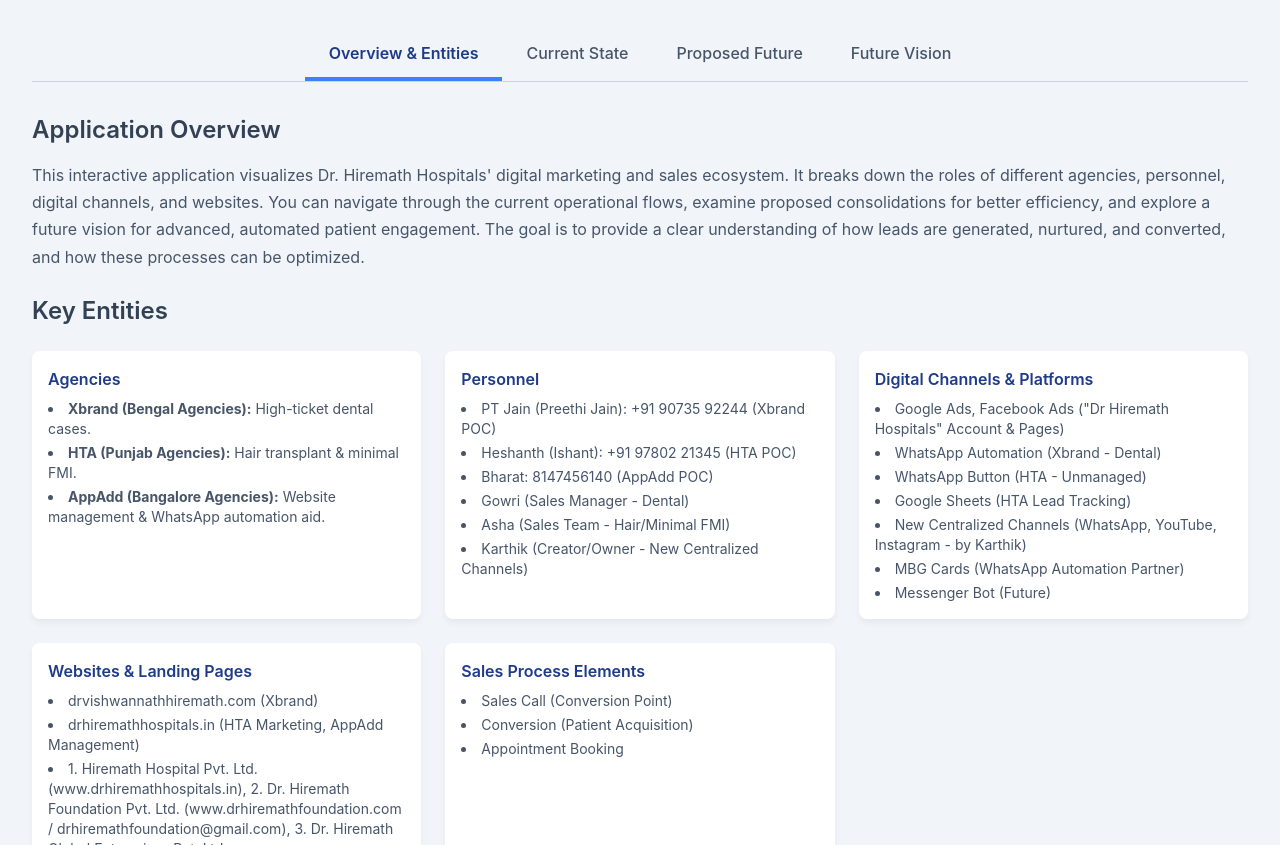
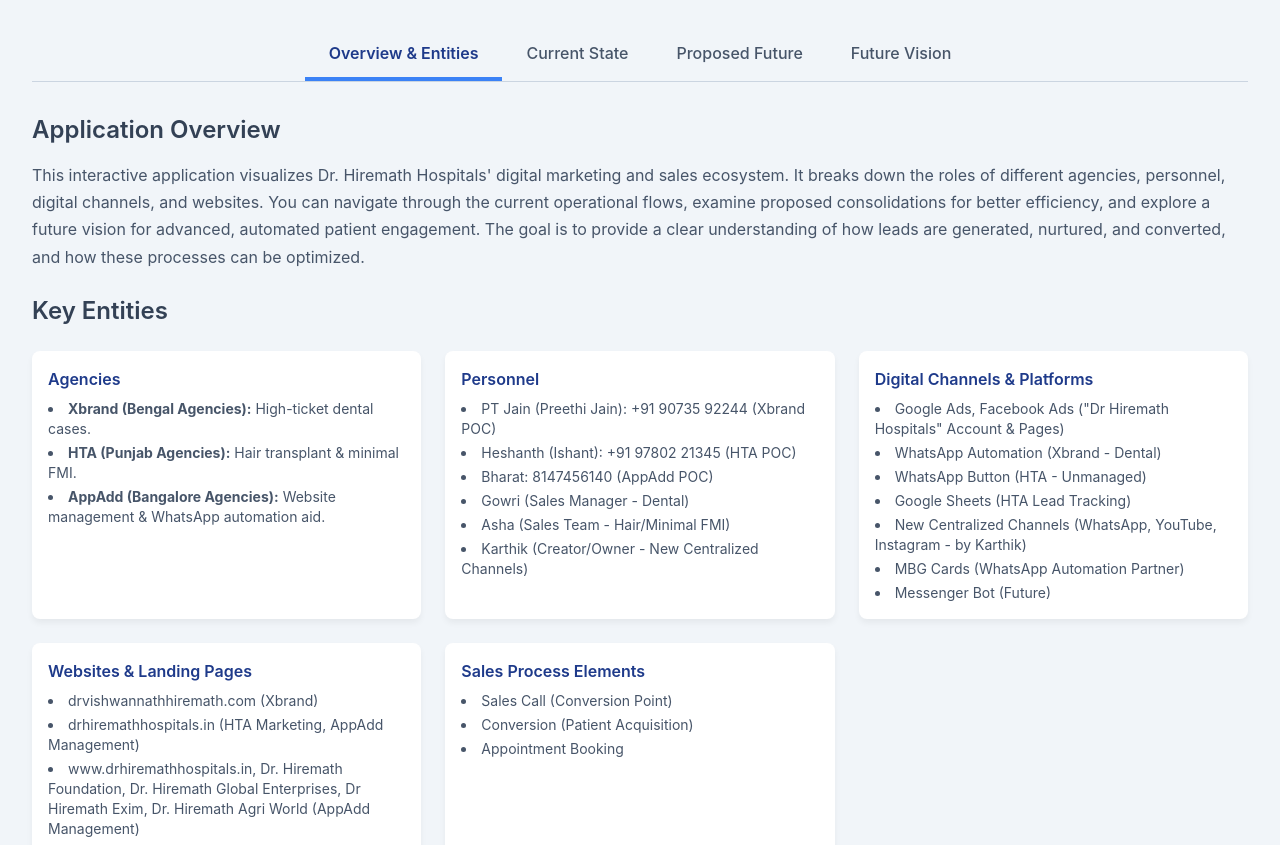
Before and after one commit to SaiThilak042k3/DrHiremathHospitalWork, a plain HTML site: page index.html in a window 1280 px wide. Shown: the part 107-952 px from the top of the page. Drawn offline with nearby package versions, Linux system fonts and the light colour scheme.

Commit message:
Update index.html

```diff
--- a/index.html
+++ b/index.html
@@ -166,13 +166,7 @@
                             <ul class="list-disc list-inside text-sm text-slate-600 space-y-1">
                                 <li>drvishwannathhiremath.com (Xbrand)</li>
                                 <li>drhiremathhospitals.in (HTA Marketing, AppAdd Management)</li>
-                                <li>
- 1. Hiremath Hospital Pvt. Ltd. (www.drhiremathhospitals.in),
- 2. Dr. Hiremath Foundation Pvt. Ltd. (www.drhiremathfoundation.com / drhiremathfoundation@gmail.com),
- 3. Dr. Hiremath Global Enterprises Pvt. Ltd. (www.drhiremathglobal.com / drhiremathglobal@gmail.com),
- 4. Dr Hiremath Exim Pvt. Ltd. (www.drhiremathexim.com / drhiremathexim@gmail.com),
- 5. Dr. Hiremath Agri World Pvt. Ltd. (www.drhiremathagriworld.com / drhiremathagriworld@gmail.com (AppAdd Management)
-                                </li>
+                                <li> www.drhiremathhospitals.in, Dr. Hiremath Foundation, Dr. Hiremath Global Enterprises, Dr Hiremath Exim, Dr. Hiremath Agri World (AppAdd Management)</li>
                             </ul>
                         </div>
                         <div class="entity-card">
```
